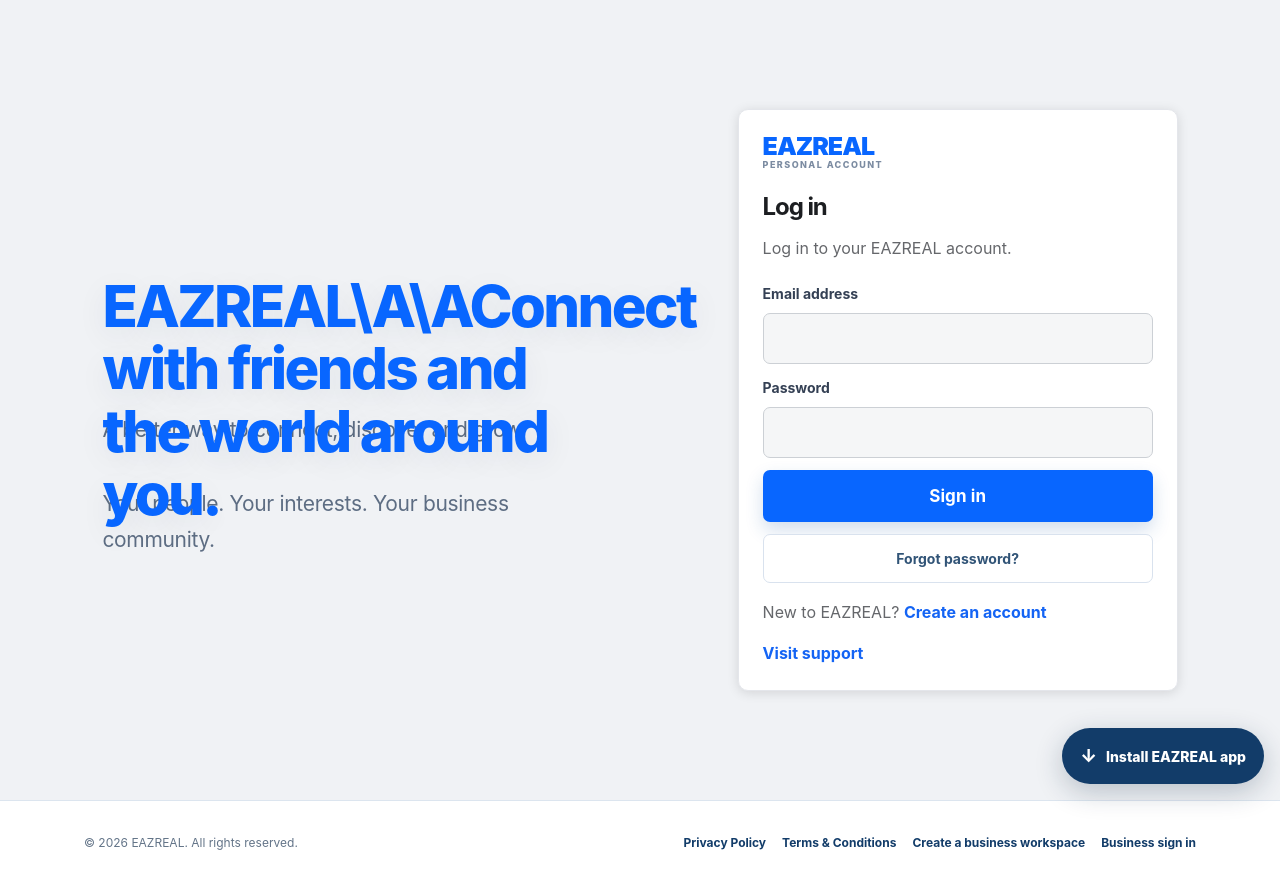
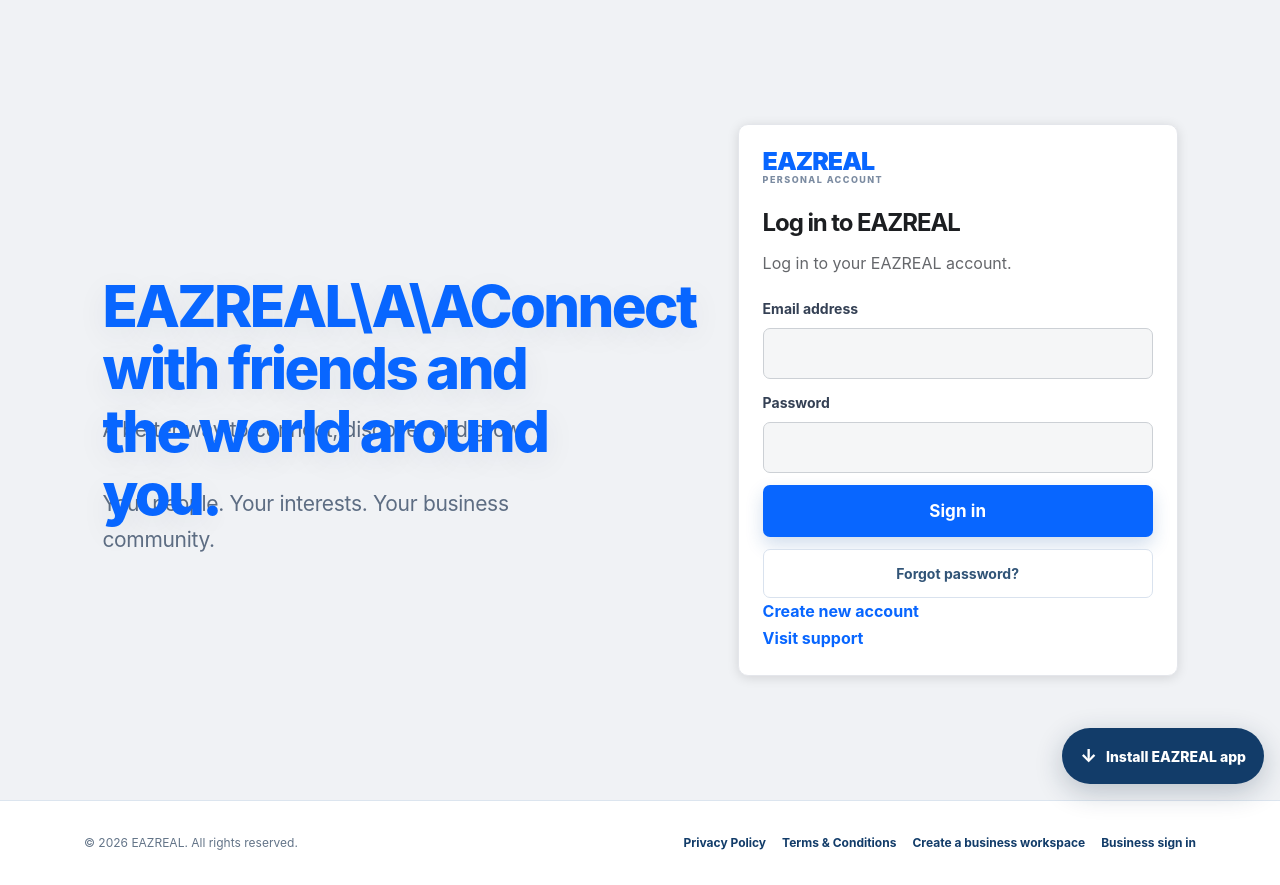
Before and after one commit to agentsarahmitchell56-code/USHopeBridge, a Next.js app: page /account/login in a window 1280 px wide. Built offline with nearby package versions, Linux system fonts and the light colour scheme; no server answers.

Commit message:
Refresh EAZREAL customer login layout with Facebook-inspired account creation CTA

```diff
--- a/app/account/login/page.tsx
+++ b/app/account/login/page.tsx
@@ -72,7 +72,7 @@ export default function CustomerLoginPage() {
   return <main className="auth-page">
     <section className="card auth-card">
       <Link href="/" className="brand">EAZREAL<span>PERSONAL ACCOUNT</span></Link>
-      <h1 style={{ marginTop: 26, marginBottom: 8 }}>{step === "login" ? "Log in" : "Confirm your email"}</h1>
+      <h1 style={{ marginTop: 18, marginBottom: 8 }}>{step === "login" ? "Log in to EAZREAL" : "Confirm your email"}</h1>
       <p style={{ color: "#627d98", lineHeight: 1.6 }}>{step === "login" ? "Log in to your EAZREAL account." : `Enter the confirmation code sent to ${email.trim().toLowerCase()}.`}</p>
       {step === "login" ? <form onSubmit={submit} style={formStyle}>
         <label style={label}>Email address<input type="email" value={email} onChange={e => setEmail(e.target.value)} autoComplete="username" required style={fieldStyle} /></label>
@@ -89,8 +89,8 @@ export default function CustomerLoginPage() {
         <button type="button" className="btn secondary" disabled={busy} onClick={resend}>Resend confirmation code</button>
         <button type="button" onClick={() => { setStep("login"); setCode(""); setError(""); setNotice(""); }} style={textButton}>Back to sign in</button>
       </form>}
-      <p style={{ marginTop: 18, color: "#627d98" }}>New to EAZREAL? <Link href="/account/signup" style={link}>Create an account</Link></p>
-      <Link href="/chat" style={link}>Visit support</Link>
+      <div className="auth-create-wrap"><div className="auth-divider" /><Link href="/account/signup" className="auth-create-account">Create new account</Link></div>
+      <Link href="/chat" className="auth-support-link">Visit support</Link>
     </section>
   </main>;
 }
```
